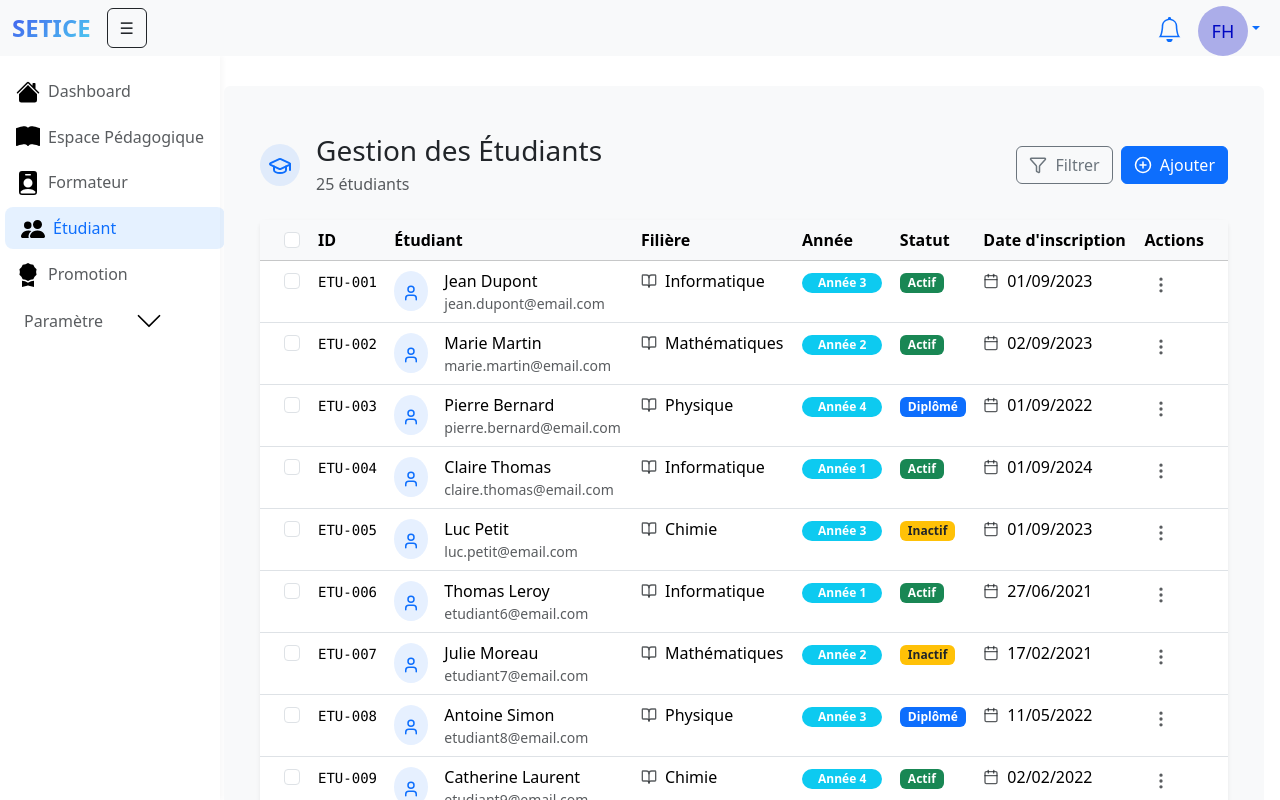
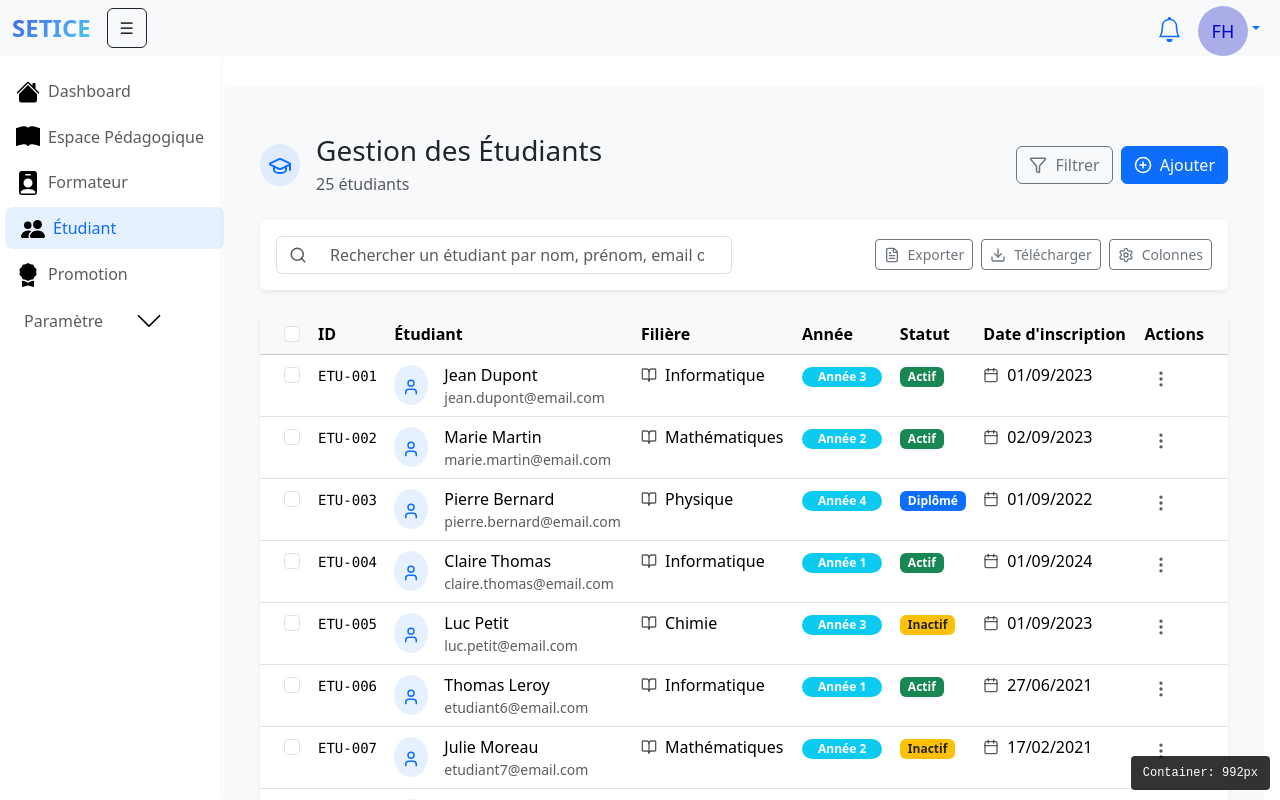
Before and after one commit to FranckHOUNSSOU/ApexDev-SETICE-Frontend, a React (Vite) app: page /etudiant in a window 1280 px wide. Built offline with nearby package versions, Linux system fonts and the light colour scheme.

Commit message:
Update file

```diff
--- a/package.json
+++ b/package.json
@@ -20,6 +20,7 @@
     "axios": "^1.13.2",
     "bootstrap": "^5.3.8",
     "bootstrap-icons": "^1.13.1",
+    "lucide-react": "^0.562.0",
     "react": "^19.2.3",
     "react-bootstrap": "^2.10.10",
     "react-bootstrap-icons": "^1.11.6",
@@ -28,6 +29,7 @@
     "react-hook-form": "^7.68.0",
     "react-icons": "^5.5.0",
     "react-router-dom": "^7.10.1",
+    "xlsx": "^0.18.5",
     "yup": "^1.7.1"
   },
   "devDependencies": {
--- a/src/components/pages/Etudiant.tsx
+++ b/src/components/pages/Etudiant.tsx
@@ -151,6 +151,10 @@ const Etudiant: React.FC = () => {
   const [showDetailModal, setShowDetailModal] = useState<boolean>(false);
   const [selectedEtudiant, setSelectedEtudiant] = useState<Etudiant | null>(null);
 
+  // Référence et état pour la largeur du conteneur
+  const containerRef = useRef<HTMLDivElement>(null);
+  const [containerWidth, setContainerWidth] = useState<number>(0);
+
   // États des filtres
   const [filtres, setFiltres] = useState<FiltreEtudiant>({
     filiere: '',
@@ -182,6 +186,26 @@ const Etudiant: React.FC = () => {
   useEffect(() => {
     appliquerFiltres();
   }, [etudiants]);
+
+  // Mesurer la largeur du conteneur
+  useEffect(() => {
+    const updateWidth = () => {
+      if (containerRef.current) {
+        setContainerWidth(containerRef.current.offsetWidth);
+      }
+    };
+
+    // Mesurer initialement
+    updateWidth();
+
+    // Écouter les redimensionnements
+    window.addEventListener('resize', updateWidth);
+
+    // Nettoyer
+    return () => {
+      window.removeEventListener('resize', updateWidth);
+    };
+  }, []);
 
   const fetchEtudiants = async () => {
     setLoading(true);
@@ -421,7 +445,12 @@ const Etudiant: React.FC = () => {
   };
 
   return (
-    <Container fluid className="py-4" style={{ minHeight: 'calc(100vh - 100px)' }}>
+    <Container
+      fluid
+      className="py-4"
+      style={{ minHeight: 'calc(100vh - 100px)' }}
+      ref={containerRef}
+    >
       {/* Modal de suppression multiple */}
       <Modal show={showDeleteModal} onHide={() => setShowDeleteModal(false)} centered>
         <Modal.Header closeButton className="border-0 pb-0">
@@ -603,8 +632,69 @@ const Etudiant: React.FC = () => {
         </Col>
       </Row>
 
-
-
+      {/* Barre de recherche */}
+      <Card className="mb-4 border-0 shadow-sm">
+        <Card.Body className="p-3">
+          <Row className="align-items-center">
+            <Col md={6}>
+              <InputGroup>
+                <InputGroup.Text className="bg-white border-end-0">
+                  <Search size={18} className="text-muted" />
+                </InputGroup.Text>
+                <Form.Control
+                  type="search"
+                  placeholder="Rechercher un étudiant par nom, prénom, email ou ID..."
+                  value={filtres.recherche}
+                  onChange={(e) => setFiltres({...filtres, recherche: e.target.value})}
+                  className="border-start-0"
+                  onKeyPress={(e) => {
+                    if (e.key === 'Enter') {
+                      appliquerFiltres();
+                    }
+                  }}
+                />
+                {filtres.recherche && (
+                  <Button
+                    variant="link"
+                    className="text-muted border"
+                    onClick={() => setFiltres({...filtres, recherche: ''})}
+                  >
+                    <X size={18} />
+                  </Button>
+                )}
+              </InputGroup>
+            </Col>
+            <Col md={6} className="mt-3 mt-md-0">
+              <div className="d-flex justify-content-md-end align-items-center gap-2">
+                <Button
+                  variant="outline-secondary"
+                  size="sm"
+                  className="d-flex align-items-center gap-2"
+                >
+                  <FileText size={16} />
+                  <span className="d-none d-md-inline">Exporter</span>
+                </Button>
+                <Button
+                  variant="outline-secondary"
+                  size="sm"
+                  className="d-flex align-items-center gap-2"
+                >
+                  <Download size={16} />
+                  <span className="d-none d-md-inline">Télécharger</span>
+                </Button>
+                <Button
+                  variant="outline-secondary"
+                  size="sm"
+                  className="d-flex align-items-center gap-2"
+                >
+                  <Settings size={16} />
+                  <span className="d-none d-md-inline">Colonnes</span>
+                </Button>
+              </div>
+            </Col>
+          </Row>
+        </Card.Body>
+      </Card>
 
       {/* Panneau des filtres */}
       {showFilters && (
@@ -939,6 +1029,24 @@ const Etudiant: React.FC = () => {
           </div>
         </div>
       )}
+
+      {/* Indicateur de largeur du conteneur (optionnel - pour débogage) */}
+      {process.env.NODE_ENV === 'development' && (
+        <div style={{
+          position: 'fixed',
+          bottom: 10,
+          right: 10,
+          background: 'rgba(0,0,0,0.8)',
+          color: 'white',
+          padding: '8px 12px',
+          borderRadius: '4px',
+          fontSize: '12px',
+          zIndex: 9999,
+          fontFamily: 'monospace'
+        }}>
+          Container: {containerWidth}px
+        </div>
+      )}
     </Container>
   );
 };
```
Also changed, not shown: 1 other file (tests, documents, lock files or other folders).
